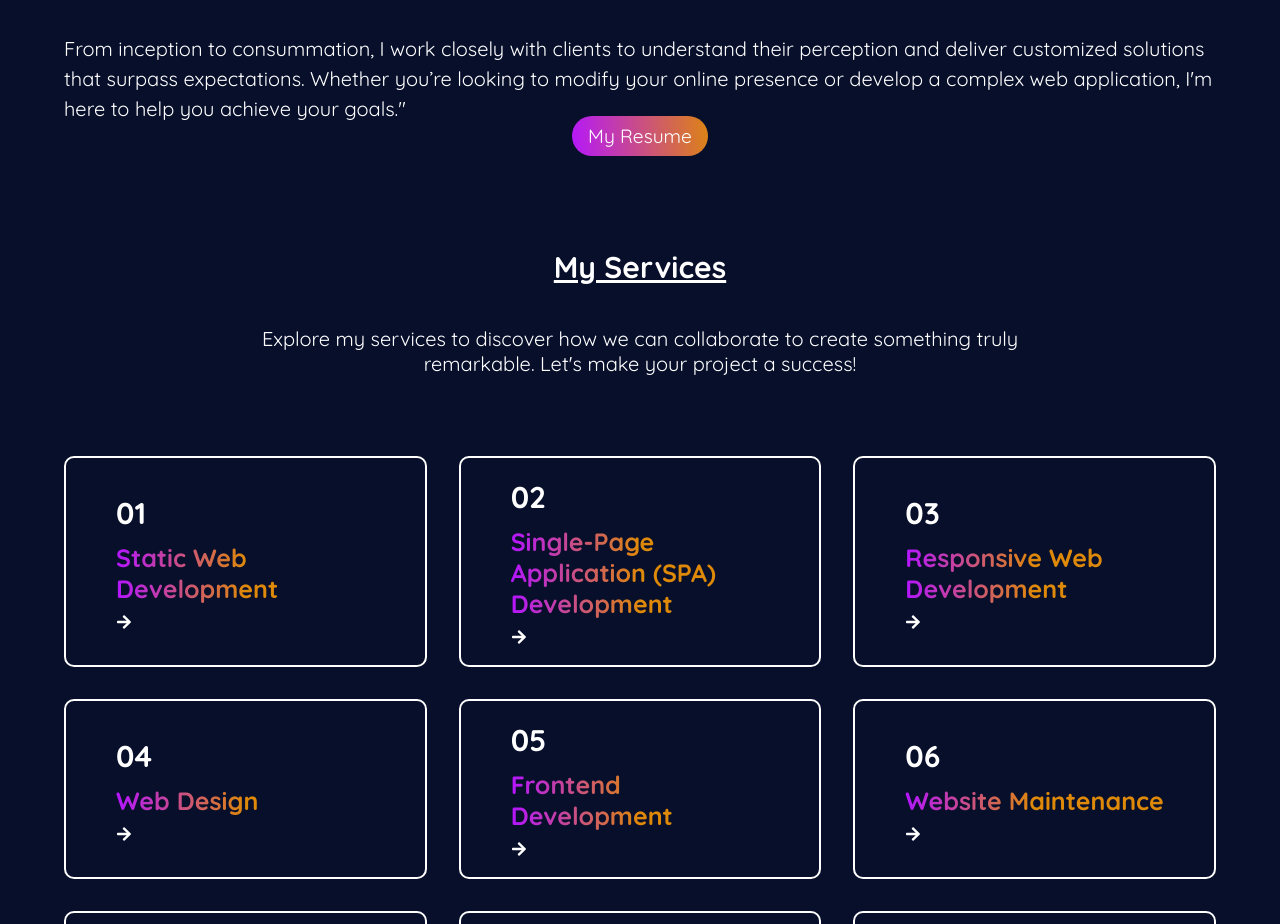
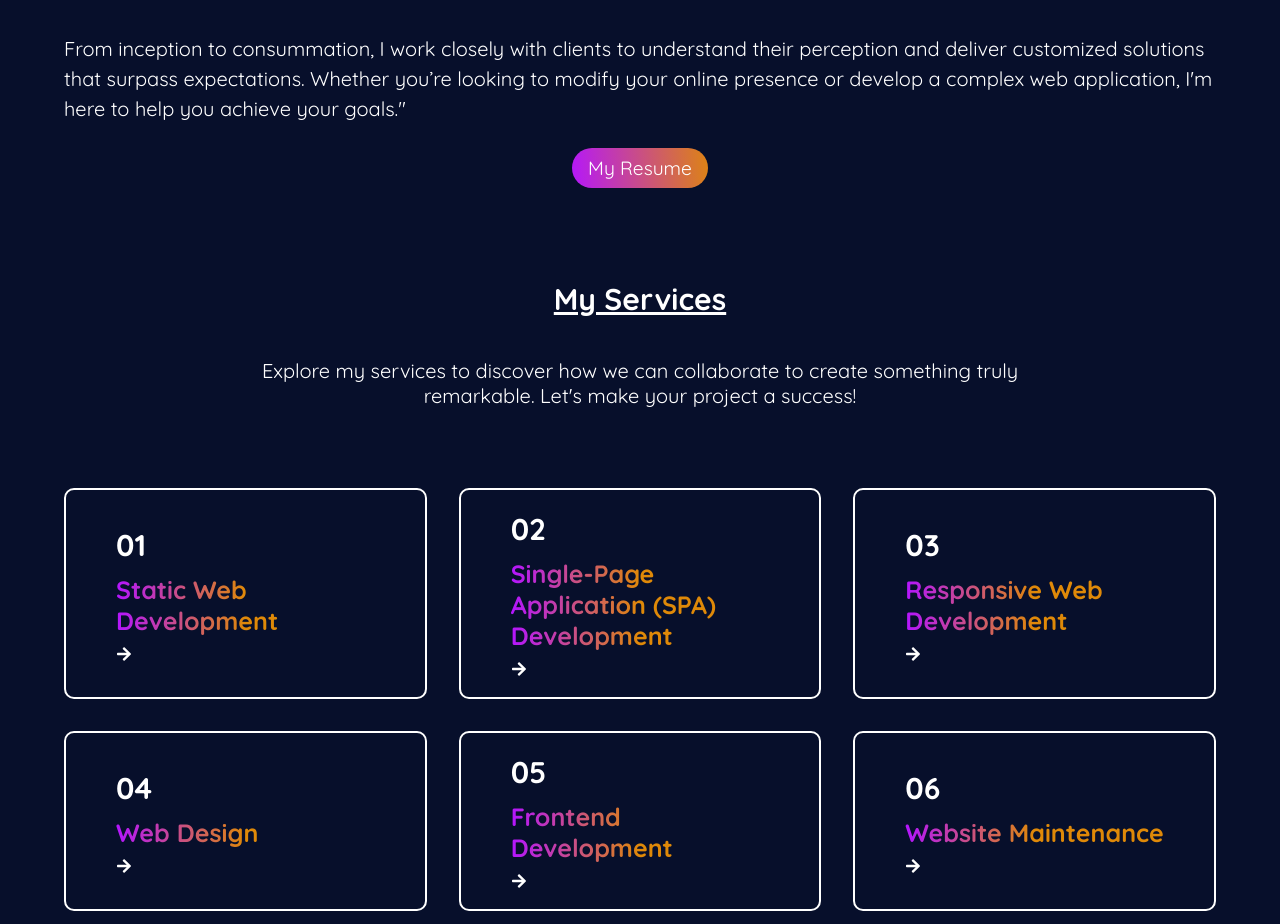
Before and after one commit to jonahunuafe/portfolio-react, a React (Vite) app: page / in a window 1280 px wide. Shown: the part 923-1847 px from the top of the page. Built offline with nearby package versions, Linux system fonts and the light colour scheme.

Commit message:
refactor about.module.css

```diff
--- a/src/components/About/About.module.css
+++ b/src/components/About/About.module.css
@@ -27,6 +27,7 @@
 .resume {
    width: max-content;
    margin: auto;
+   margin-top: 2rem;
 }
 
 .resume a {
--- a/src/components/data.js
+++ b/src/components/data.js
@@ -1,4 +1,4 @@
-import elegant_img from "../assets/images/elegant_img";
+// import elegant_img from "../assets/images/elegant_img";
 import placepicker_img from "../assets/images/placepicker.png";
 import projects_img from "../assets/images/projects.png";
 import payapi_img from "../assets/images/payapi_img.png";
```
